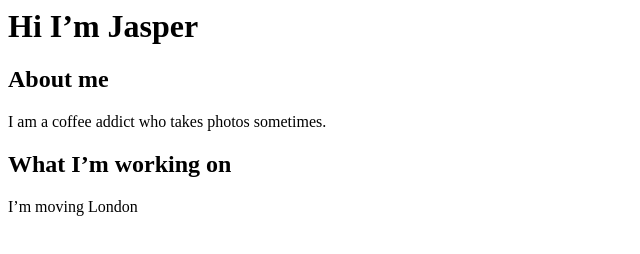
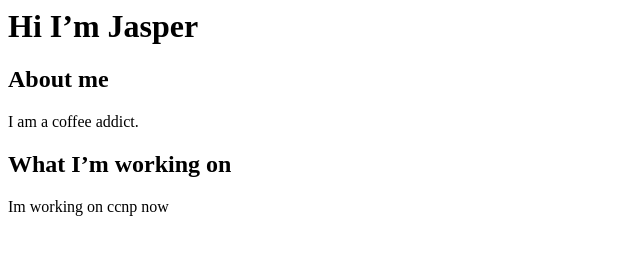
Before and after one commit to Jy88837/mywebsite, a plain HTML site: page index.html in a window 1280 px wide. Shown: the whole page, without its empty margins (0-640 px from the left). Drawn offline with Linux system fonts and the light colour scheme.

Commit message:
index.html

```diff
--- a/index.html
+++ b/index.html
@@ -6,11 +6,11 @@ Hi I’m Jasper
 <body>
 <h2>About me</h2>
 <p>
-I am a coffee addict who takes photos sometimes.
+I am a coffee addict.
 </p>
 <h2>What I’m working on</h2>
 <p>
-I’m moving London
+Im working on ccnp now
 </p>
 </body>
 </html>
```
